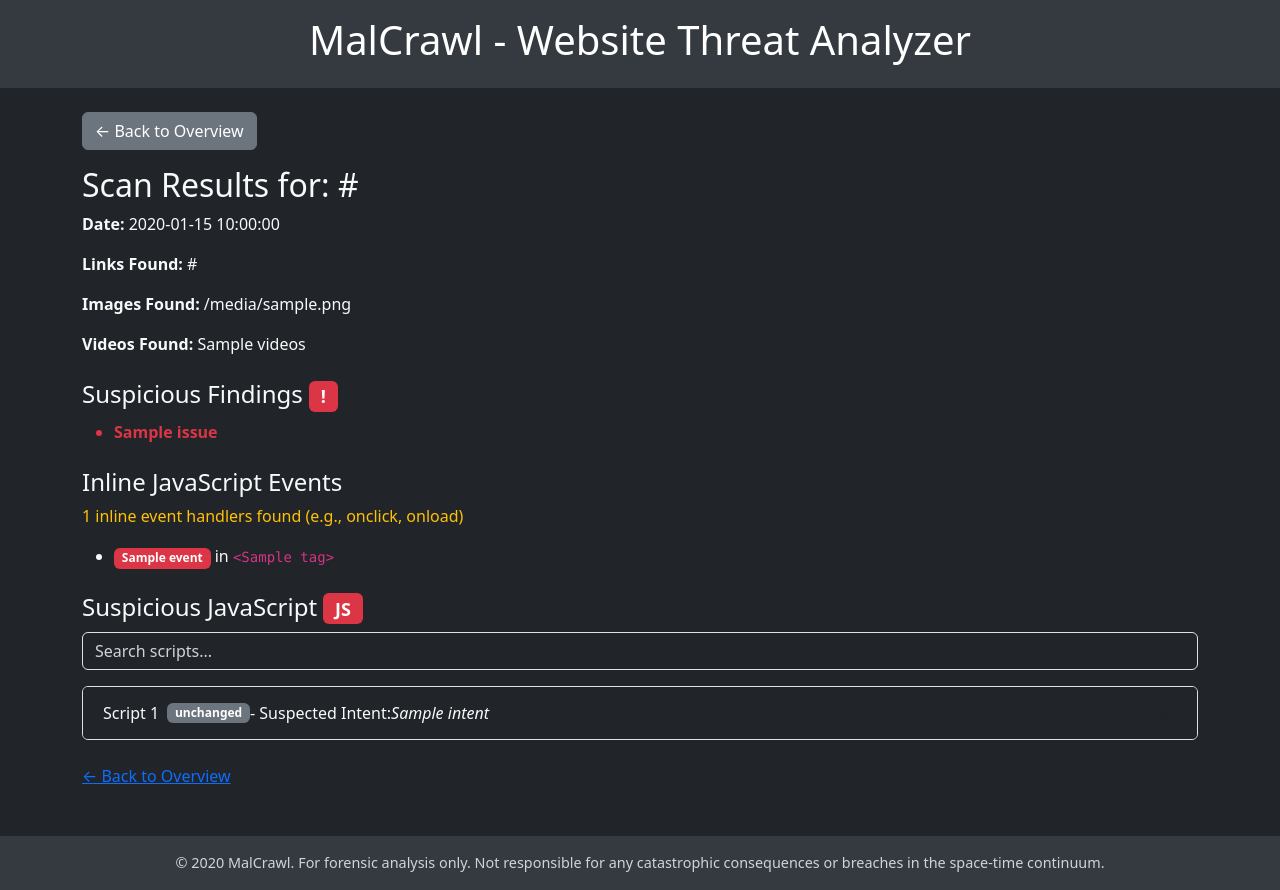
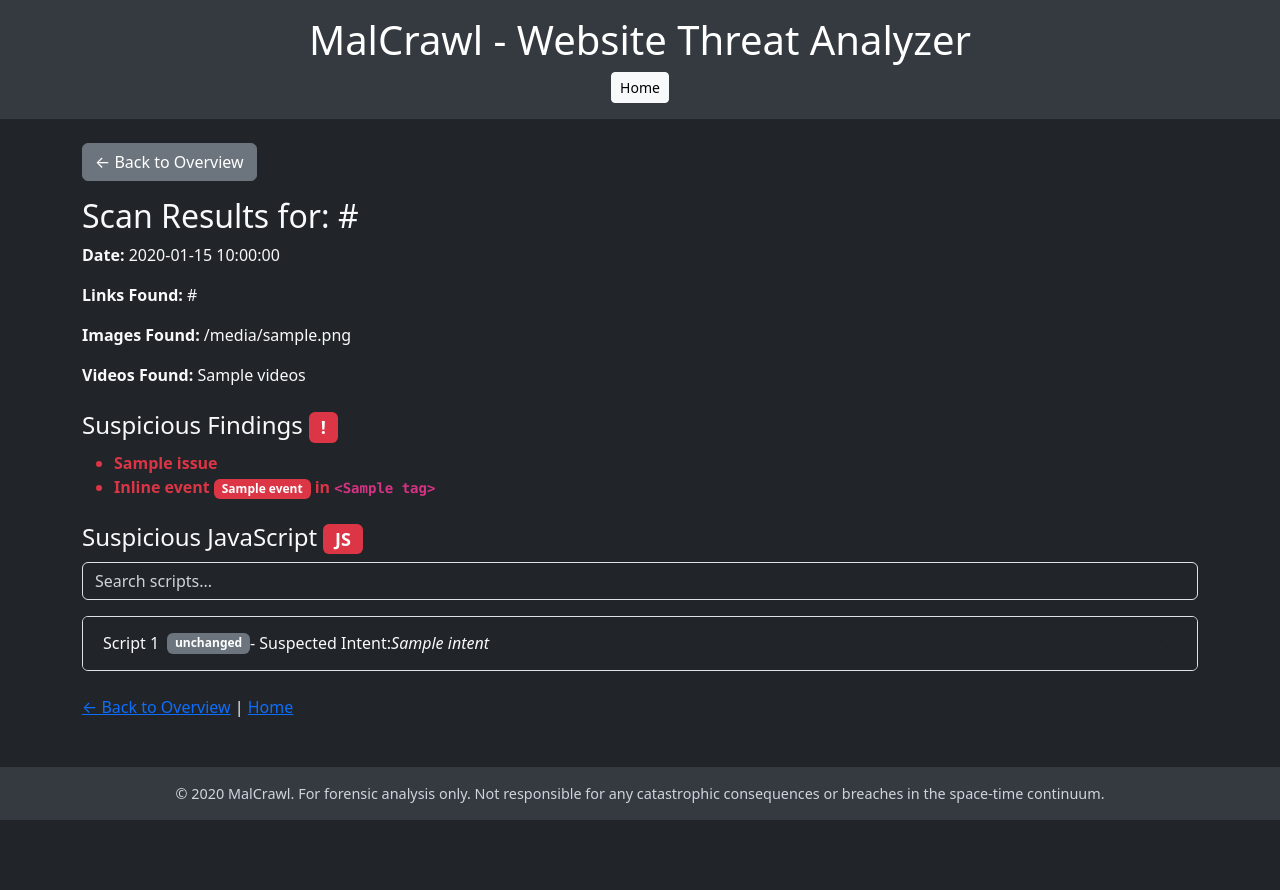
Before and after one commit to sixesandsevens/malcrawl, a Flask app: template templates/result.html in a window 1280 px wide. After the commit the page ends 820 px from the top, so only its background shows below. Run offline with Flask 3, Linux system fonts and the light colour scheme; the template is opened without the code that fills it: most values are stand-ins (such as "Sample title", 1, 10 or a date in 2020).

Commit message:
Filter empty script entries and improve navigation

```diff
--- a/app.py
+++ b/app.py
@@ -189,6 +189,8 @@ def load_result(result_id):
         )
         scripts = []
         for o, d, i in cur.fetchall():
+            if not (o or '').strip() and not (d or '').strip():
+                continue
             scripts.append({
                 "original": o,
                 "deobfuscated": d,
--- a/scanner.py
+++ b/scanner.py
@@ -13,7 +13,8 @@ def scan_page(soup, base_url) -> Tuple[List[str], List[dict], List[dict]]:
     suspicious: List[str] = []
     inline_events: List[dict] = []
 
-    script_codes = [s.string or '' for s in soup.find_all('script')]
+    # Grab only inline script contents to avoid blank accordion entries
+    script_codes = [s.string for s in soup.find_all('script') if s.string and s.string.strip()]
     scripts_data: List[dict] = []
     if script_codes:
         issues, scripts_data = asyncio.run(analyze_scripts(script_codes))
--- a/templates/result.html
+++ b/templates/result.html
@@ -65,6 +65,9 @@
 <body>
     <header class="malcrawl-header text-center position-relative">
         <h1>MalCrawl - Website Threat Analyzer</h1>
+        <nav class="mt-2">
+            <a href="{{ url_for('index') }}" class="btn btn-sm btn-light">Home</a>
+        </nav>
     </header>
 
     <main class="container my-4">
@@ -77,24 +80,17 @@
             <p><strong>Videos Found:</strong> {{ result.videos }}</p>
 
             <h4 class="mt-4">Suspicious Findings <span class="badge bg-danger">!</span></h4>
-            {% if result.issues %}
+            {% if result.issues or result.inline_events %}
                 <ul>
                     {% for issue in result.issues %}
                         <li class="suspicious">{{ issue }}</li>
                     {% endfor %}
+                    {% for evt in result.inline_events %}
+                        <li class="suspicious">Inline event <span class="badge bg-danger">{{ evt.event }}</span> in <code>&lt;{{ evt.tag }}&gt;</code></li>
+                    {% endfor %}
                 </ul>
             {% else %}
                 <p class="clean">✅ No obvious malicious patterns found.</p>
-            {% endif %}
-
-            {% if result.inline_events %}
-                <h4 class="mt-4">Inline JavaScript Events</h4>
-                <p class="text-warning">{{ result.inline_events|length }} inline event handlers found (e.g., onclick, onload)</p>
-                <ul>
-                    {% for evt in result.inline_events %}
-                        <li><span class="badge bg-danger">{{ evt.event }}</span> in <code>&lt;{{ evt.tag }}&gt;</code></li>
-                    {% endfor %}
-                </ul>
             {% endif %}
 
             <h4 class="mt-4">Suspicious JavaScript <span class="badge bg-danger">JS</span></h4>
@@ -141,7 +137,8 @@
         {% else %}
             <p>No results to display.</p>
         {% endif %}
-        <p class="mt-4"><a href="{{ url_for('site_results', domain=domain) }}">&larr; Back to Overview</a></p>
+        <p class="mt-4"><a href="{{ url_for('site_results', domain=domain) }}">&larr; Back to Overview</a> |
+            <a href="{{ url_for('index') }}">Home</a></p>
     </main>
 
     <footer>
```
Also changed, not shown: deobfuscator.py (+5 -3 lines).
